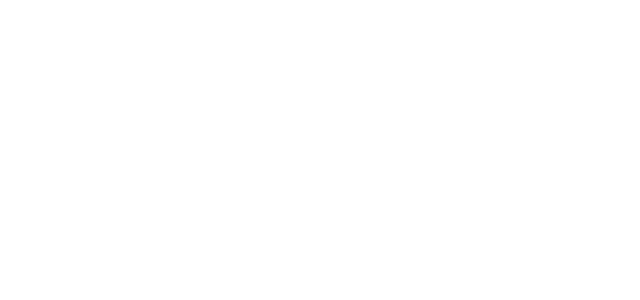
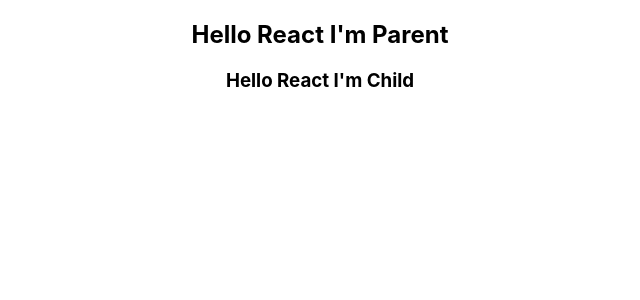
Before and after one commit to LayuruLK/ReactJS-Props, a React (Create React App) app in the folder Day07/myapp/: page / in a window 1280 px wide. Shown: the top 300 px of the page, without its empty margins (320-960 px from the left). Built offline with nearby package versions, Linux system fonts and the light colour scheme.

Commit message:
Import Child to App.js

```diff
--- a/Day07/myapp/src/App.js
+++ b/Day07/myapp/src/App.js
@@ -1,12 +1,14 @@
 import './App.css';
 import { useState} from 'react';
+import Childcom from './Childcom';
 
 function App() {
   const [childname, setChildname] = useState("Default");
 
   return (
     <div className="App">
-
+      <h2>Hello React I'm Parent</h2>
+      <Childcom/>
     </div>
   );
 }
```
